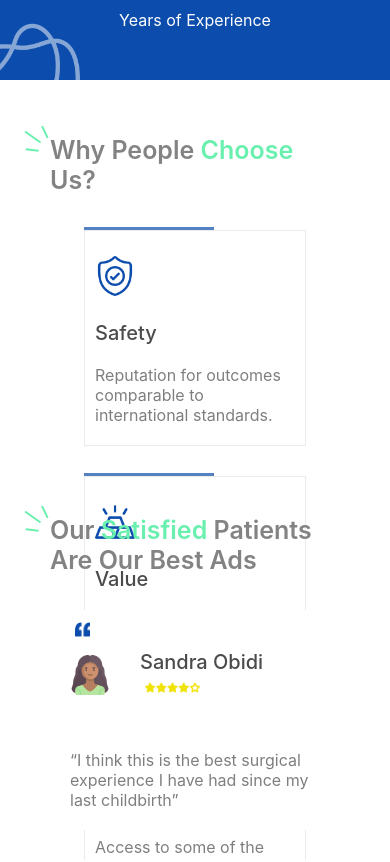
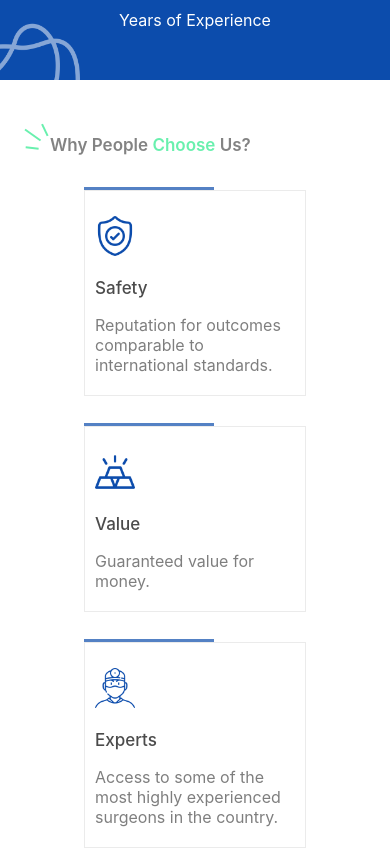
Before and after one commit to ObinnaKelvin/sapphire, a React (Create React App) app: page / in a window 390 px wide. Shown: the part 2012-2874 px from the top of the page. Built offline with nearby package versions, Linux system fonts and the light colour scheme.

Commit message:
Adjusted Why section on frontend to be mobile-friendly

```diff
--- a/src/View/components/whyUs/whyus.scss
+++ b/src/View/components/whyUs/whyus.scss
@@ -120,3 +120,134 @@
 
     }
 }
+
+
+
+@media only screen and (min-width: 320px) and (max-width: 400px){ //Mobile
+
+    .whyus-container {
+
+        display: flex;
+        align-items: center;
+        justify-content: center;
+
+        .whyus-wrapper {
+            width: 1000px;
+            height: max-content;
+            // height: 300px;
+            // border: 1px solid red;
+            padding: 50px 30px 30px 30px;
+
+            .whyus-header {
+                display: flex;
+                flex-direction: column;
+                position: relative;
+
+                .spikes {
+
+                    display: flex;
+                    flex-direction: column;
+                    position: absolute;
+                    gap: 9px;
+                    transform: rotate(35.277deg);
+                    margin: -3px 0px 0px 2px;
+
+                    .spike {
+                        height: 2px;
+                        width: 19.416px;
+                        background-color: #69F0AE;
+                    }
+
+                    .spikeOne {
+                        transform: rotate(29.277deg);
+                        width: 13px;
+                    }
+                    .spikeTwo {
+                        margin-left: -10px;
+                    }
+                    .spikeThree {
+                        transform: rotate(-29.277deg);
+                        width: 13px;
+                    }
+                }
+
+                .whyus-header-text {
+                    margin: 5px 20px;
+                    color: #838383;
+                    font-size: 17px;
+                    font-weight: 600;
+
+                    span {
+                        color: #69F0AE;
+                    }
+
+                }
+
+            }
+
+            .whyus-items {
+                display: flex;
+                flex-direction: row;
+                flex-wrap: wrap;
+                // gap: 50px;
+                // max-width: 1000px;
+                // border: 1px solid black;
+                // align-items: center;
+                justify-content: space-around;
+                margin: 0px auto;
+
+                .whyus-item {
+                    display: flex;
+                    flex-direction: column;
+                    padding: 20px 10px;
+                    border: 1px solid #ebebeb;
+                    width: 200px;
+                    background-color: #fff;
+                    position: relative;
+                    margin: 30px 0px 0px 0px;
+
+                    .toppane {
+                        background-color: #0C4CAC;
+                        width: 130px;
+                        height: 3px;
+                        position: absolute;
+                        margin: -24px 0px 0px -11px;
+                        opacity: 0.7;
+                    }
+
+                    .img-holder{
+                        // border-radius: 50%;
+                        width: 50px;
+                        height: 50px;
+                        // background-color: rgba(12, 76, 172, 0.10);
+                        display: flex;
+                        align-items: center;
+                        justify-content: left;
+
+                        img {
+                            width: 40px;
+                            height: 40px;
+                        }
+
+                    }
+
+                    p{
+                        // width: 120px;
+                        font-size: 17px;
+                        font-weight: 500;
+                        opacity: 0.7;
+                        // text-align: center;
+                    }
+
+                    span {
+                        opacity: 0.5;
+                    }
+                }
+            }
+
+        }
+    }
+
+
+
+}
```
